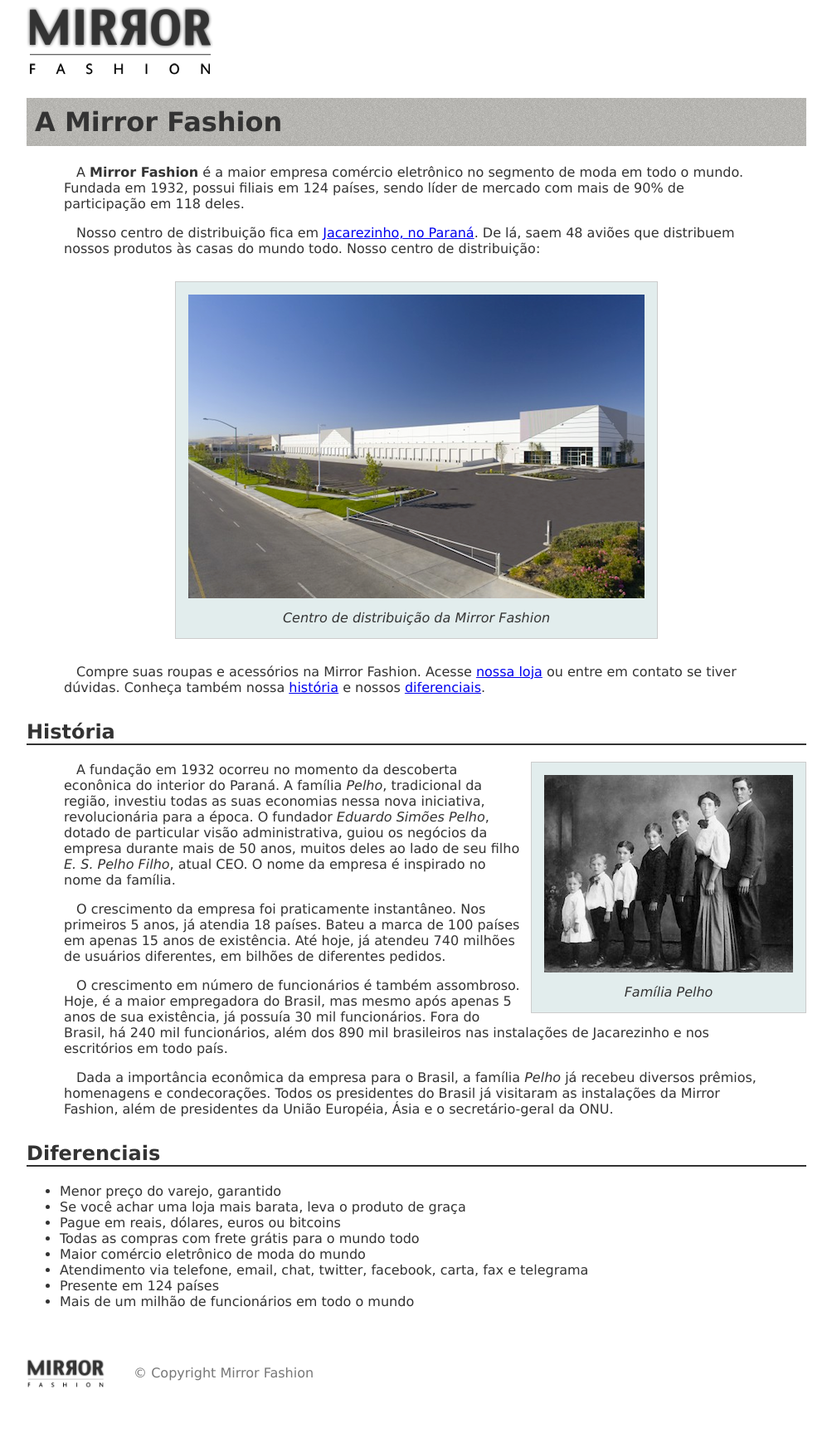
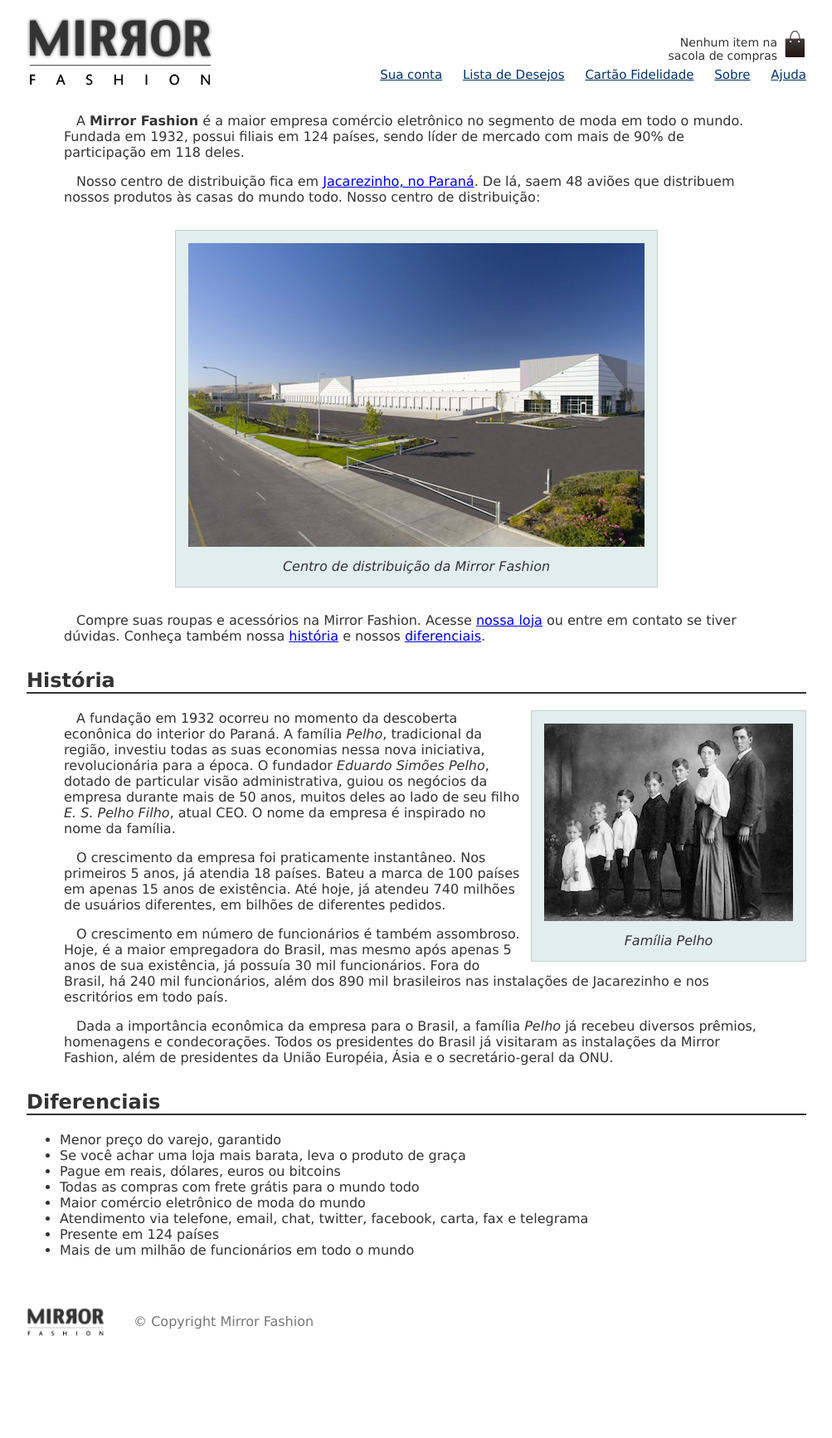
Before and after one commit to Lefel95/Mirror-Fashion, a PHP site: page /sobre.html in a window 1280 px wide. Shown: the whole page at 83% size, without its empty margins (138-1141 px from the left). After the commit the page ends 1610 px from the top, so only its background shows below. Run offline with PHP 8.4, Linux system fonts and the light colour scheme.

Commit message:
Add html5shiv for old IE versions finished the style of Header and imported it to sobre.html

```diff
--- a/css/estilos.css
+++ b/css/estilos.css
@@ -5,6 +5,10 @@
     text-align: right;
     padding-right: 35px;
     font-size: 14px;
+    padding-top: 8px;
+    position: absolute;
+    top: 0;
+    right: 0;
 }
 .menu-opcoes ul
 {
@@ -19,3 +23,23 @@ body
     color: #333;
     font-family: "Lucida Sans Unicode", "Lucida Grande", sans-serif;
 }
+.menu-opcoes ul li
+{
+    display: inline;
+    margin-left: 20px;
+}
+.container
+{
+    margin: 0 auto;
+    width: 940px;
+}
+header
+{
+    position: relative;
+}
+.menu-opcoes
+{
+    position: absolute;
+    bottom: 0;
+    right: 0;
+}
--- a/css/sobre.css
+++ b/css/sobre.css
@@ -5,11 +5,6 @@ body
     margin-left: auto;
     margin-right: auto;
     width: 940px;
-}
-h1
-{
-    background-image: url(../img/sobre-background.jpg);
-    padding: 10px;
 }
 h2
 {
--- a/index.html
+++ b/index.html
@@ -1,12 +1,16 @@
 <!DOCTYPE html>
 <html lang="pt-BR">
 <head>
+   <!--[if lt IE9]>
+        <script src="//html5shiv.googlecode.com/svn/trunk/html5.js"></script>
+   <![endif]-->
     <meta charset="UTF-8">
     <title>Mirror Fashion</title>
+    <link rel="stylesheet" href="css/reset.css">
     <link rel="stylesheet" href="css/estilos.css">
 </head>
 <body>
-    <header>
+    <header class="container">
         <h1><img src="img/logo.png" alt="Mirror Fashion"></h1>
         <p class="sacola">Nenhum item na sacola de compras</p>
         <nav class="menu-opcoes">
--- a/sobre.html
+++ b/sobre.html
@@ -1,13 +1,28 @@
 <!DOCTYPE html>
 <html lang="pt-BR">
 <head>
+   <!--[if lt IE9]>
+        <script src="//html5shiv.googlecode.com/svn/trunk/html5.js"></script>
+   <![endif]-->
     <meta charset="UTF-8">
     <title>Sobre a Mirror Fashion</title>
     <link rel="stylesheet" href="css/sobre.css">
+    <link rel="stylesheet" href="css/estilos.css">
 </head>
 <body>
-    <img src="img/logo.png" alt="">
-    <h1>A Mirror Fashion</h1>
+    <header class="container">
+        <h1><img src="img/logo.png" alt="Mirror Fashion"></h1>
+        <p class="sacola">Nenhum item na sacola de compras</p>
+        <nav class="menu-opcoes">
+            <ul>
+                <li><a href="#">Sua conta</a></li>
+                <li><a href="#">Lista de Desejos</a></li>
+                <li><a href="#">Cartão Fidelidade</a></li>
+                <li><a href="sobre.html">Sobre</a></li>
+                <li><a href="#">Ajuda</a></li>
+            </ul>
+        </nav>
+    </header>
     <p>
         A <strong>Mirror Fashion</strong>  é a maior empresa comércio eletrônico no segmento de moda em todo o mundo.
         Fundada em 1932, possui filiais em 124 países, sendo líder de mercado com mais de 90% de
```
Also changed, not shown: css/reset.css (added, +48 -0 lines).
